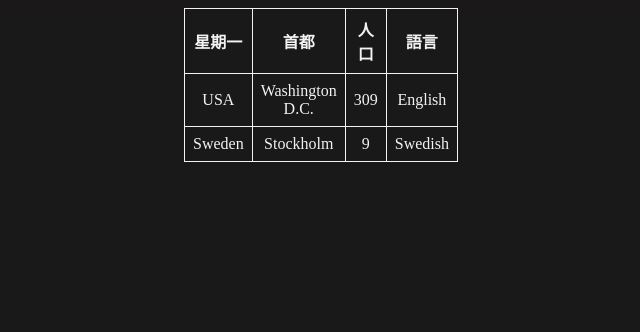
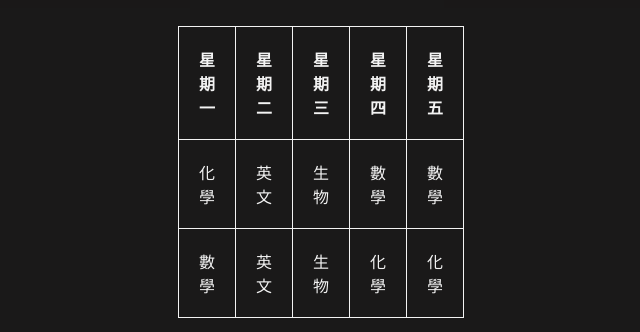
Before and after one commit to ya-ya-12/ya-ya-12-class, a plain HTML site: page index.html in a window 1280 px wide. Shown: the part 64-396 px from the top of the page, without its empty margins (319-959 px from the left). Drawn offline with Linux system fonts and the light colour scheme.

Commit message:
第一次提交

```diff
--- a/index.html
+++ b/index.html
@@ -12,23 +12,27 @@
     <body>
         <h1>課表</h1>
         <table>
+        <br>
         <tr>
             <th>星期一</th>
-            <th>首都</th>
-            <th>人口</th>
-            <th>語言</th>
+            <th>星期二</th>
+            <th>星期三</th>
+            <th>星期四</th>
+            <th>星期五</th>
         </tr>
         <tr>
-            <td>USA</td>
-            <td>Washington D.C.</td>
-            <td>309</td>
-            <td>English</td>
+            <td>化學</td>
+            <td>英文</td>
+            <td>生物</td>
+            <td>數學</td>
+            <td>數學</td>
         </tr>
         <tr>
-            <td>Sweden</td>
-            <td>Stockholm</td>
-            <td>9</td>
-            <td>Swedish</td>
+            <td>數學</td>
+            <td>英文</td>
+            <td>生物</td>
+            <td>化學</td>
+            <td>化學</td>
         </tr>
     </table>
     </body>
--- a/style.css
+++ b/style.css
@@ -24,11 +24,11 @@
             }
             table{
                 border-collapse: collapse;
-                width: 10px;
+                width: 15px;
             }
             th,td {
                 border: 1px solid rgb(243, 243, 243);
                 color: rgb(243, 243, 243);
-                padding: 8px;
+                padding: 20px;
                 text-align: center;
             }
```
